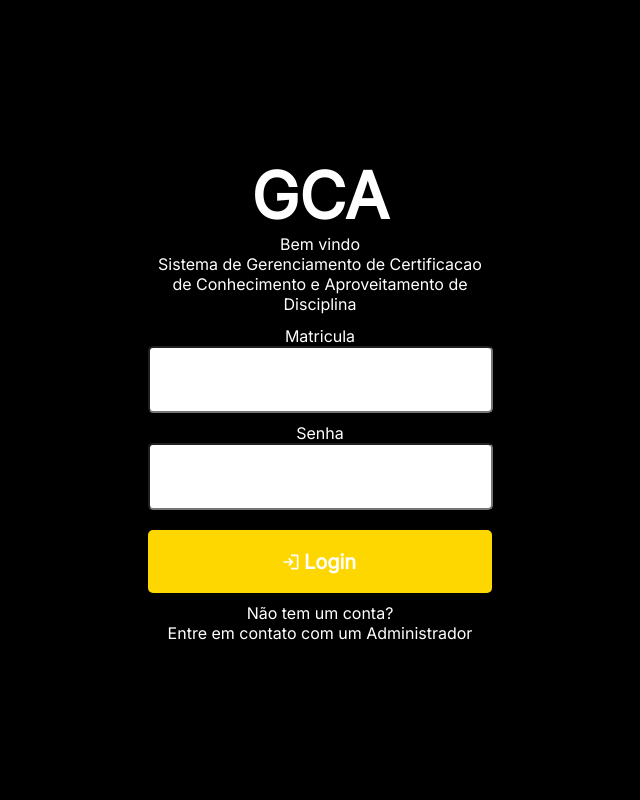
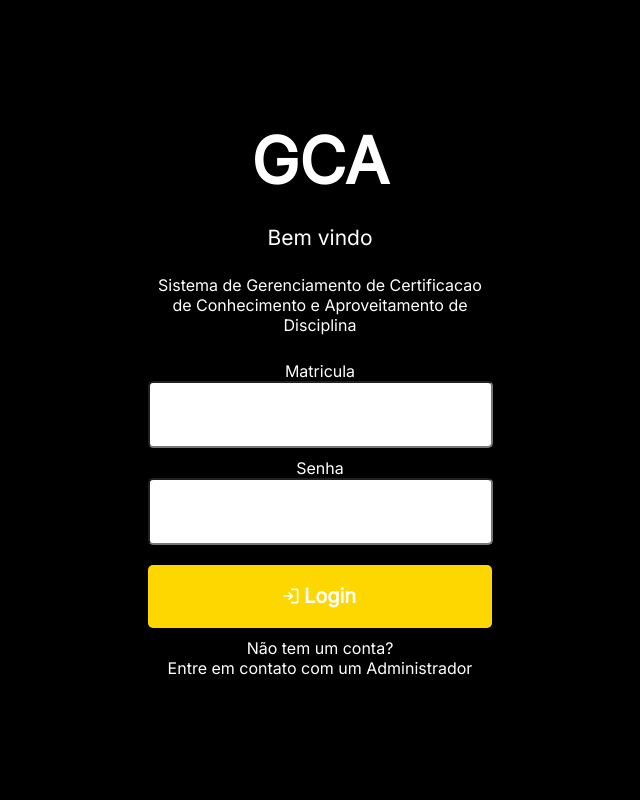
Before and after one commit to Myancko/GCA, a Django app: page /user/login/ in a window 1280 px wide. Shown: the whole page, without its empty margins (320-960 px from the left). Run offline with Django 3.2, Linux system fonts and the light colour scheme.

Commit message:
falta a banca ;-;

```diff
--- a/Users/static/css/login.css
+++ b/Users/static/css/login.css
@@ -32,7 +32,7 @@ label
     width: 341px;
     color: white;
     text-align: center;
-    margin-bottom: 1%;
+    margin-bottom: 2%;
     font-weight: 500;
 }
 
@@ -50,6 +50,7 @@ label
     border-radius: 5px;
     outline: none;
     margin-bottom: 10px;
+    font-size: 21px;
 }
 .logar
 {
@@ -78,3 +79,10 @@ label
 {
     cursor: pointer;
 }
+.wellcum
+{
+    color: white;
+    padding: 2%;
+    font-size: 21px;
+    font-weight: 500;
+}
--- a/Users/templates/registration/login.html
+++ b/Users/templates/registration/login.html
@@ -13,8 +13,8 @@
 <main>
 
     <p class="titulo">GCA</p>
-
-    <p class="boas_vindas">Bem vindo<br> Sistema de Gerenciamento de Certificacao de Conhecimento e Aproveitamento de Disciplina</p>
+    <p class="wellcum">Bem vindo</p>
+    <p class="boas_vindas">Sistema de Gerenciamento de Certificacao de Conhecimento e Aproveitamento de Disciplina</p>
     <section>
     {%if messages%}
     {%for message in messages%}
--- a/administrador/templates/disciplina_lista.html
+++ b/administrador/templates/disciplina_lista.html
@@ -65,7 +65,7 @@
                     {% for dados in disciplina %}
                         <tr>
                             <th scope="row"> {{dados.id}} </th>
-                            <td><a class="name" href="{% url 'disciplina' dados.id %}">{{dados.nome}} </a></td>
+                            <td><a class="" href="{% url 'disciplina' dados.id %}">{{dados.nome}} </a></td>
                             <td>{{dados.perido}}</td>
                             <td>
                                 {% for dependencias in dados.dependencia.all %}
```
Also changed, not shown: static/css/base.css (+11 -21 lines), db.sqlite3.
